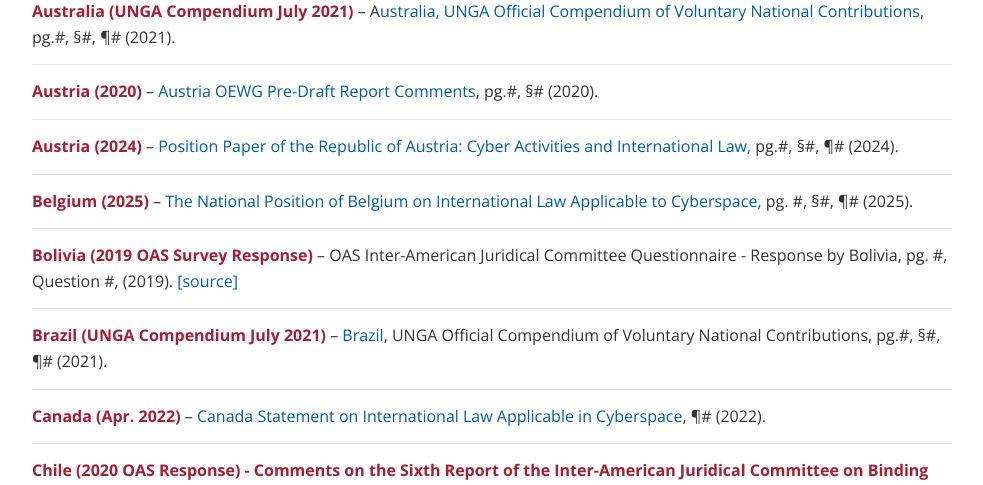
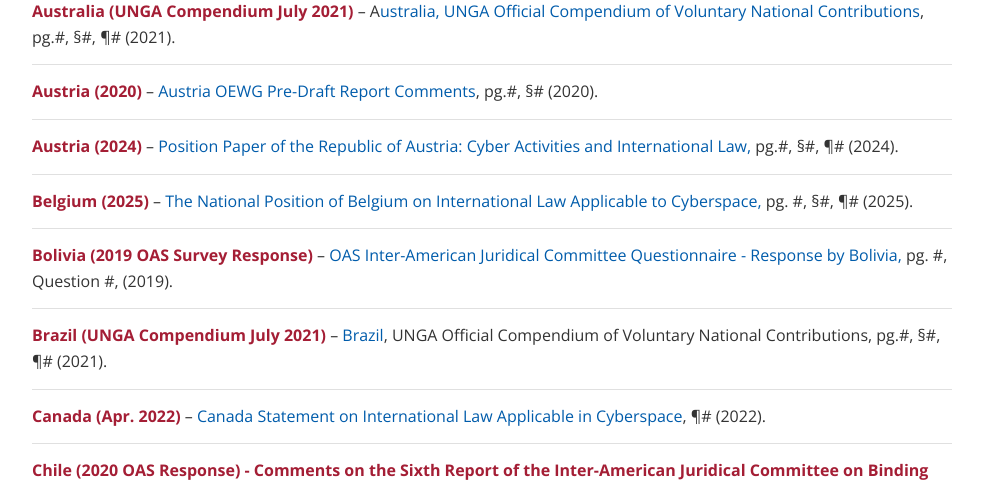
Before and after one commit to marieleponti/globalcyberlawproject-ilit, a Django app: page /source-docs in a window 1280 px wide. Shown: the part 840-1325 px from the top of the page, without its empty margins (148-1131 px from the left). Run offline with Django 4.2, Linux system fonts and the light colour scheme; the visitor is signed in with stand-in values (Sample User, id 1).

Commit message:
correct link bolivia position paper

```diff
--- a/src/core/templates/core/source_docs.html
+++ b/src/core/templates/core/source_docs.html
@@ -78,7 +78,7 @@
                 <span class="country-label">Belgium (2025)</span> &ndash; <span class="citation"><a href="https://docs-library.unoda.org/Open-Ended_Working_Group_on_Information_and_Communication_Technologies_-_(2021)/National_position_BE_on_international_law_DEF_171025.pdf" target="_blank" rel="noopener">The National Position of Belgium on International Law Applicable to Cyberspace,</a> pg. #, §#, ¶# (2025).</span>
             </li>
             <li class="position-paper-entry">
-                <span class="country-label">Bolivia (2019 OAS Survey Response)</span> &ndash; <span class="citation">OAS Inter-American Juridical Committee Questionnaire - Response by Bolivia, pg. #, Question #, (2019). <a href="https://tuprd.sharepoint.com/:b:/r/sites/iLITHome/iLIT%20Student%20Researchers/Global%20Cyber%20Law/National%20Cyber%20Statements/Source%20Materials/National%20Statements/Bolivia/Response%20by%20Bolivia.%20EN.pdf?csf=1&amp;web=1&amp;e=4V9maU" target="_blank" rel="noopener">[source]</a></span>
+                <span class="country-label">Bolivia (2019 OAS Survey Response)</span> &ndash; <span class="citation"><a href="https://tuprd.sharepoint.com/:b:/r/sites/iLITHome/iLIT%20Student%20Researchers/Global%20Cyber%20Law/National%20Cyber%20Statements/Source%20Materials/National%20Statements/Bolivia/Response%20by%20Bolivia.%20EN.pdf?csf=1&amp;web=1&amp;e=4V9maU" target="_blank" rel="noopener">OAS Inter-American Juridical Committee Questionnaire - Response by Bolivia,</a> pg. #, Question #, (2019).</span>
             </li>
             <li class="position-paper-entry">
                 <span class="country-label">Brazil (UNGA Compendium July 2021)</span> &ndash; <span class="citation"><a href="https://perma.cc/UD7M-5NA7" target="_blank" rel="noopener">Brazil</a>, UNGA Official Compendium of Voluntary National Contributions, pg.#, §#, ¶# (2021).</span>
```
